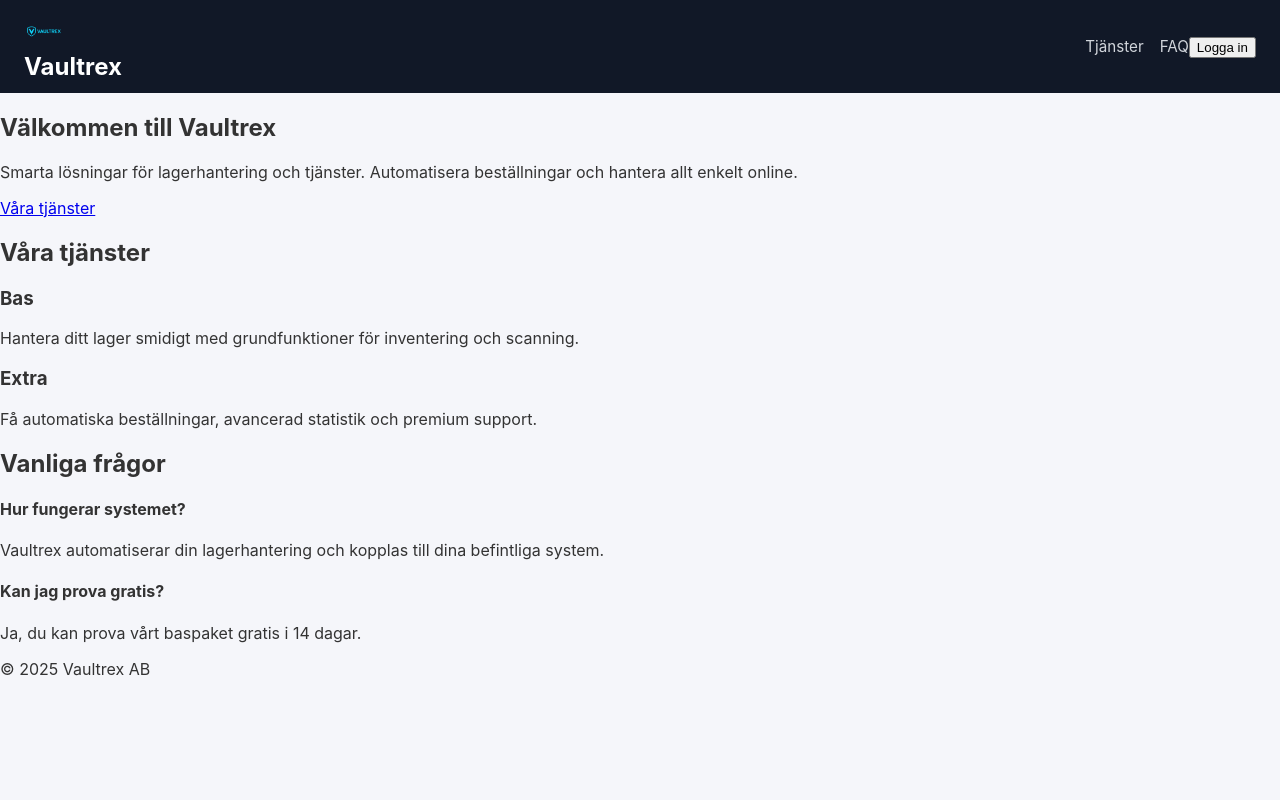
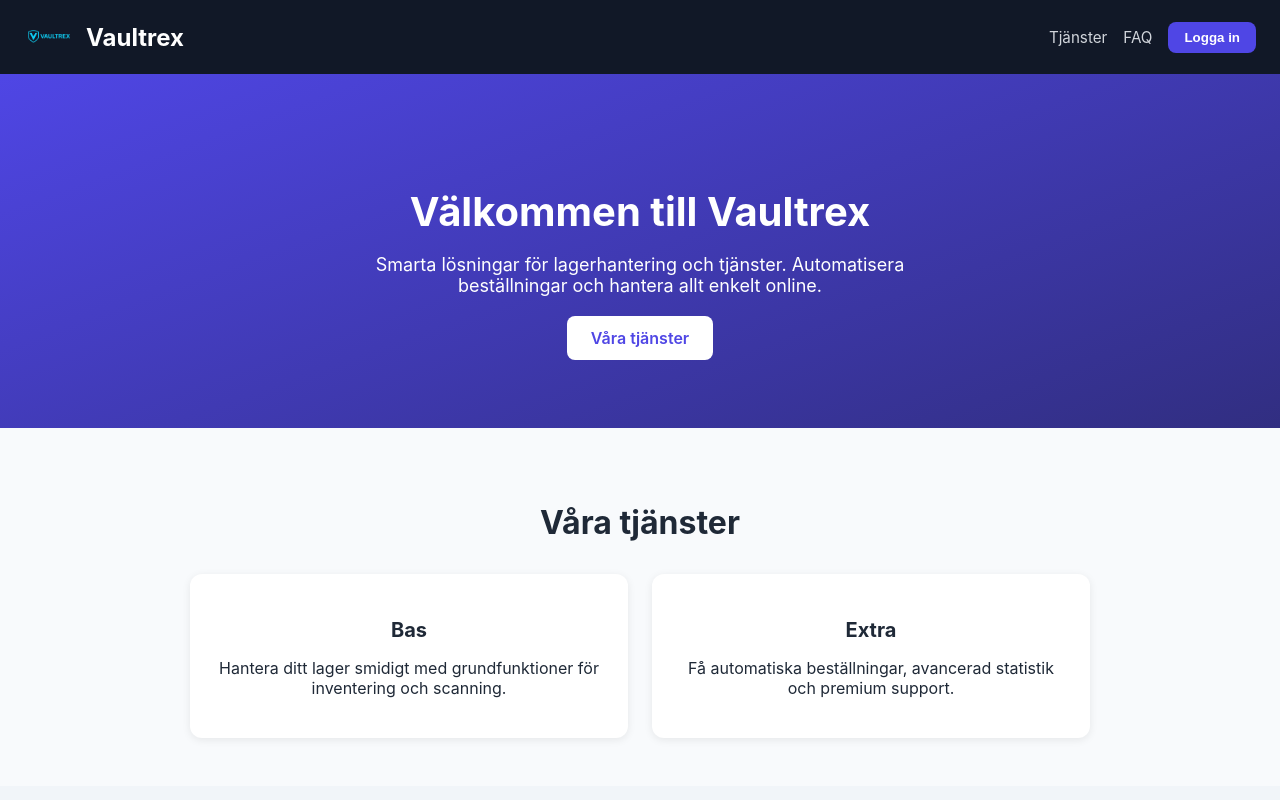
Before and after one commit to FooxxyyDev/vaultrex-frontend, a React (Vite) app: page / in a window 1280 px wide. Shown: the top 800 px of the page. Built offline with nearby package versions, Linux system fonts and the light colour scheme.

Commit message:
Update App.css

```diff
--- a/src/App.css
+++ b/src/App.css
@@ -1,181 +1,224 @@
-/* Basstil */
-* {
-  box-sizing: border-box;
+/* Global */
+body {
+  margin: 0;
+  font-family: 'Inter', system-ui, sans-serif;
+  background: #f8fafc;
+  color: #1f2937;
 }
 
-body {
-  margin: 0;
-  font-family: 'Inter', system-ui, -apple-system, sans-serif;
-  background-color: #f5f6fa; /* ljus bakgrund för innehåll */
-  color: #333;
+.App {
+  width: 100%;
 }
 
 /* Header */
-header {
-  background-color: #111827; /* mörk header */
-  color: #fff;
+.site-header {
+  background: #111827;
+  color: white;
   padding: 0.75rem 1.5rem;
   display: flex;
+  justify-content: space-between;
   align-items: center;
-  justify-content: space-between;
 }
 
-header img {
-  max-height: 40px; /* logga maxhöjd */
-  width: auto;
-  display: block;
+.logo-wrapper {
+  display: flex;
+  align-items: center;
+  gap: 0.75rem;
 }
 
-header h1 {
-  margin: 0;
+.logo {
+  max-height: 50px;
+  width: auto;
+}
+
+.site-title {
   font-size: 1.5rem;
   font-weight: 700;
+  margin: 0;
 }
 
-header nav a {
+.nav-links {
+  display: flex;
+  align-items: center;
+  gap: 1rem;
+}
+
+.nav-links a {
   color: #d1d5db;
   text-decoration: none;
-  margin-left: 1rem;
   font-size: 0.95rem;
-  transition: color 0.2s ease;
 }
 
-header nav a:hover {
-  color: #6366f1; /* accentfärg */
+.nav-links a:hover {
+  color: #6366f1;
 }
 
-/* Landing page */
-.landing {
-  display: flex;
-  flex-direction: column;
-  align-items: center;
-  justify-content: center;
-  padding: 4rem 1rem;
-  text-align: center;
+.login-btn {
+  background: #4f46e5;
+  color: white;
+  border: none;
+  padding: 0.5rem 1rem;
+  border-radius: 0.5rem;
+  font-weight: 600;
+  cursor: pointer;
+  transition: background 0.2s ease;
+}
+
+.login-btn:hover {
+  background: #4338ca;
+}
+
+/* Hero / landing */
+.hero {
   background: linear-gradient(160deg, #4f46e5, #312e81);
   color: white;
-  min-height: calc(100vh - 60px);
+  padding: 5rem 1rem;
+  text-align: center;
 }
 
-.landing h1 {
+.hero-content h1 {
   font-size: 2.5rem;
-  font-weight: 700;
   margin-bottom: 0.5rem;
 }
 
-.landing p {
+.hero-content p {
   font-size: 1.125rem;
   margin-bottom: 2rem;
   max-width: 600px;
+  margin-left: auto;
+  margin-right: auto;
 }
 
-.landing .btn {
-  background-color: #fff;
+.cta-btn {
+  background: #fff;
   color: #4f46e5;
   padding: 0.75rem 1.5rem;
-  font-weight: 600;
   border-radius: 0.5rem;
   text-decoration: none;
-  transition: background-color 0.2s ease, color 0.2s ease;
+  font-weight: 600;
 }
 
-.landing .btn:hover {
-  background-color: #e5e7eb;
-  color: #4338ca;
+/* Services */
+.services {
+  padding: 3rem 1rem;
+  text-align: center;
 }
 
-/* Login */
-.login-container {
+.services h2 {
+  font-size: 2rem;
+  margin-bottom: 2rem;
+}
+
+.services-grid {
+  display: grid;
+  grid-template-columns: repeat(auto-fit, minmax(240px, 1fr));
+  gap: 1.5rem;
+  max-width: 900px;
+  margin: 0 auto;
+}
+
+.service-card {
+  background: white;
+  padding: 1.5rem;
+  border-radius: 0.75rem;
+  box-shadow: 0 2px 8px rgba(0, 0, 0, 0.08);
+}
+
+.service-card h3 {
+  font-size: 1.25rem;
+  margin-bottom: 0.5rem;
+}
+
+/* FAQ */
+.faq {
+  padding: 3rem 1rem;
+  background: #f1f5f9;
+}
+
+.faq h2 {
+  text-align: center;
+  font-size: 2rem;
+  margin-bottom: 2rem;
+}
+
+.faq-item {
+  max-width: 700px;
+  margin: 0 auto 1.5rem;
+  text-align: left;
+}
+
+.faq-item h4 {
+  font-size: 1.125rem;
+  margin-bottom: 0.25rem;
+}
+
+/* Login modal */
+.login-overlay {
+  position: fixed;
+  top: 0;
+  left: 0;
+  right: 0;
+  bottom: 0;
+  background: rgba(0, 0, 0, 0.6);
+  display: flex;
+  justify-content: center;
+  align-items: center;
+}
+
+.login-modal {
+  background: white;
+  padding: 2rem;
+  border-radius: 0.75rem;
+  width: 90%;
+  max-width: 400px;
+}
+
+.login-modal h2 {
+  margin-top: 0;
+}
+
+.login-modal form {
   display: flex;
   flex-direction: column;
-  align-items: center;
-  justify-content: center;
-  padding: 3rem 1rem;
-  min-height: calc(100vh - 60px);
-  background-color: #f5f6fa;
 }
 
-.login-form {
-  background-color: #fff;
-  padding: 2rem;
-  border-radius: 0.75rem;
-  box-shadow: 0 4px 12px rgba(0, 0, 0, 0.08);
-  width: 100%;
-  max-width: 360px;
+.login-modal input {
+  padding: 0.5rem;
+  margin-bottom: 1rem;
+  border-radius: 0.5rem;
+  border: 1px solid #d1d5db;
 }
 
-.login-form h2 {
-  margin-bottom: 1.5rem;
-  font-size: 1.5rem;
-  font-weight: 600;
-  color: #111827;
-}
-
-.login-form label {
-  display: block;
-  margin-bottom: 0.5rem;
-  font-size: 0.875rem;
-  font-weight: 500;
-  color: #374151;
-}
-
-.login-form input {
-  width: 100%;
-  padding: 0.5rem 0.75rem;
-  margin-bottom: 1rem;
-  border: 1px solid #d1d5db;
-  border-radius: 0.5rem;
-  font-size: 0.95rem;
-  color: #111827;
-}
-
-.login-form button {
-  width: 100%;
-  background-color: #4f46e5;
-  color: #fff;
-  font-weight: 600;
+.login-modal button {
+  background: #4f46e5;
+  color: white;
   padding: 0.75rem;
   border: none;
   border-radius: 0.5rem;
-  font-size: 1rem;
+  font-weight: 600;
   cursor: pointer;
-  transition: background-color 0.2s ease;
 }
 
-.login-form button:hover {
-  background-color: #4338ca;
+.login-modal button:hover {
+  background: #4338ca;
 }
 
-/* Dashboard */
-.dashboard {
-  padding: 2rem;
-  background-color: #f5f6fa;
+/* Footer */
+.footer {
+  background: #111827;
+  color: #9ca3af;
+  text-align: center;
+  padding: 1rem;
+  font-size: 0.875rem;
 }
 
-.dashboard h2 {
-  font-size: 1.75rem;
-  font-weight: 700;
-  margin-bottom: 1rem;
-  color: #111827;
-}
-
-.dashboard p {
-  color: #374151;
-  font-size: 1rem;
-}
-
-/* Responsivitet */
+/* Responsivt */
 @media (max-width: 768px) {
-  header nav a {
-    margin-left: 0.5rem;
-    font-size: 0.85rem;
-  }
-
-  .landing h1 {
+  .hero-content h1 {
     font-size: 2rem;
   }
 
-  .landing p {
-    font-size: 1rem;
+  .site-title {
+    font-size: 1.25rem;
   }
 }
```
